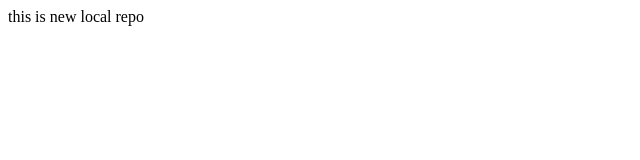
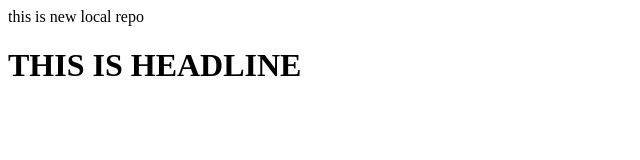
Before and after one commit to abhijeetsawant-lab/localrepo, a plain HTML site: page index.html in a window 1280 px wide. Shown: the whole page, without its empty margins (0-640 px from the left). Drawn offline with Linux system fonts and the light colour scheme.

Commit message:
new headline

```diff
--- a/index.html
+++ b/index.html
@@ -1,3 +1,6 @@
 <p>
     this is new local repo
 </p>
+<h1>
+    THIS IS HEADLINE
+</h1>
```
